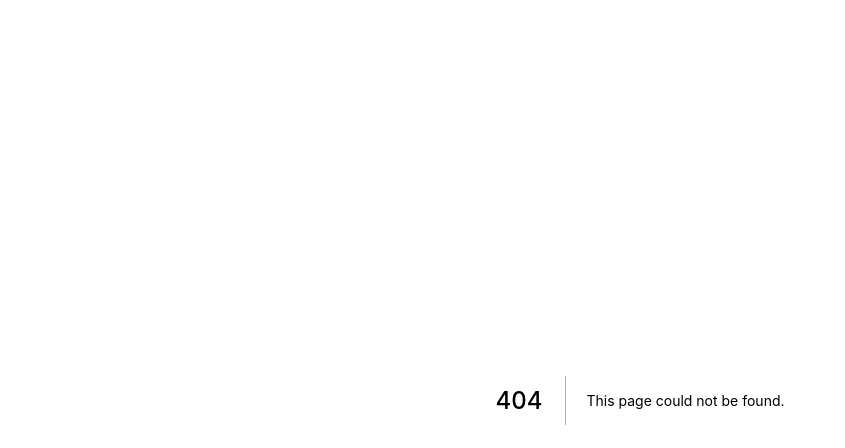
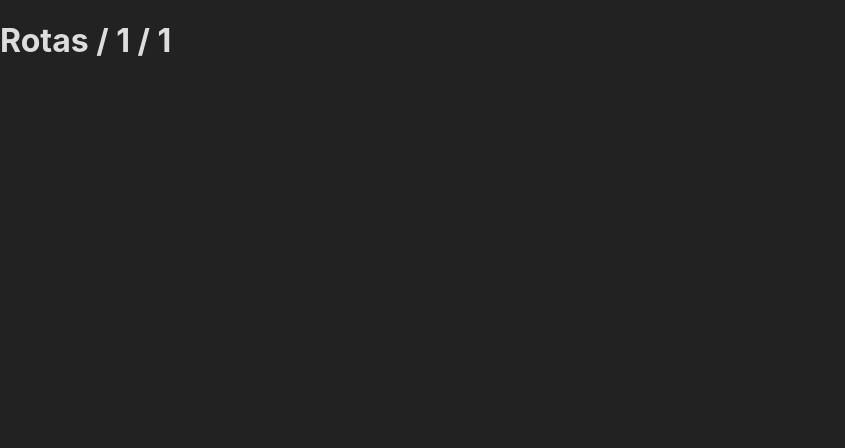
Before and after one commit to laerthnardelli/curso-nextjs, a Next.js app in the folder next-basico/: page /rotas/1/1 in a window 1280 px wide. Before the commit this address had no page. Shown: the top 448 px of the page, without its empty margins (0-845 px from the left). Built offline with nearby package versions, Linux system fonts and the light colour scheme.

Commit message:
Routes #02

```diff
--- /dev/null
+++ b/next-basico/src/pages/rotas/[codigo]/[nome].jsx
@@ -0,0 +1,17 @@
+import { useRouter } from 'next/router';
+
+//dynamic routes
+export default function codigoEnome() {
+  const router = useRouter();
+  console.log(router);
+  const codigo = router.query.codigo;
+  console.log(codigo);
+  const nome = router.query.nome;
+  console.log(nome);
+
+  return (
+    <div>
+      <h1>Rotas / {codigo} / {nome}</h1>
+    </div>
+  )
+}
```
Also changed, not shown: next-basico/src/pages/rotas/[codigo]/buscar.jsx (added, +15 -0 lines).
